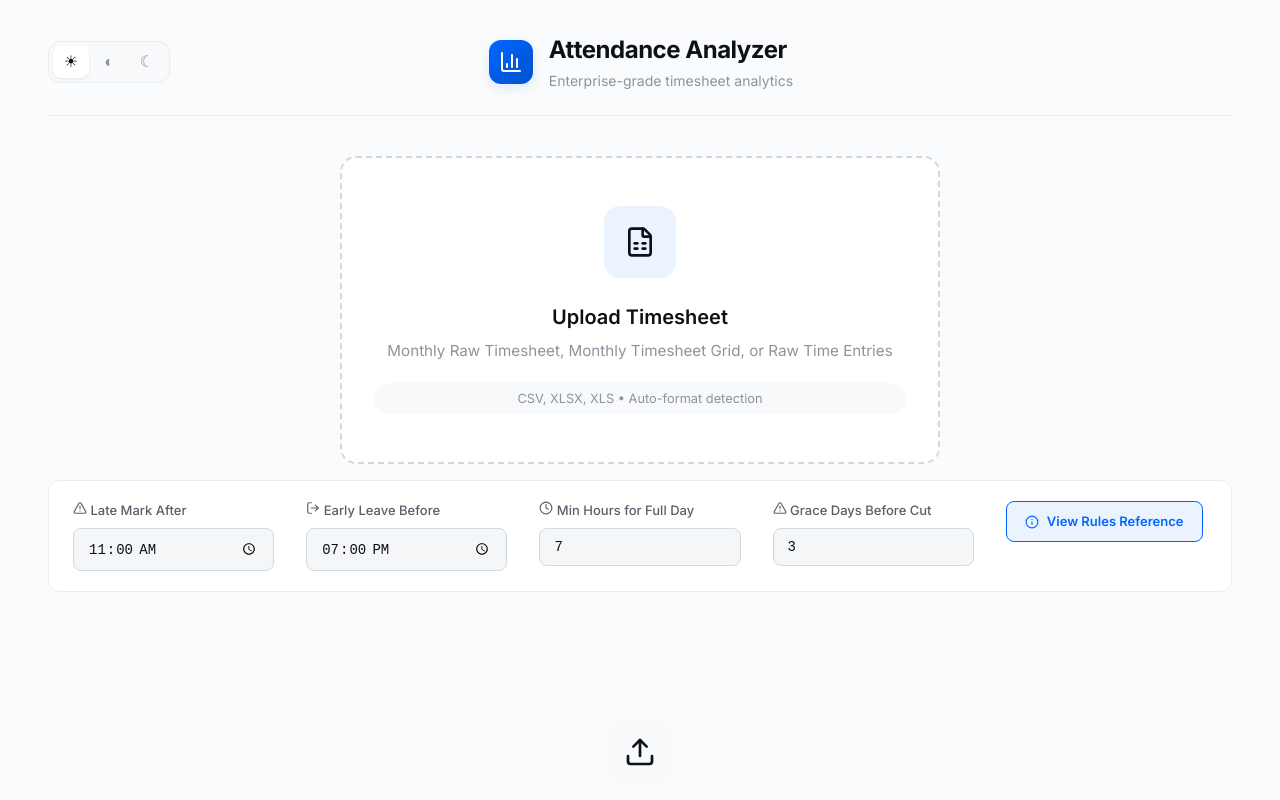
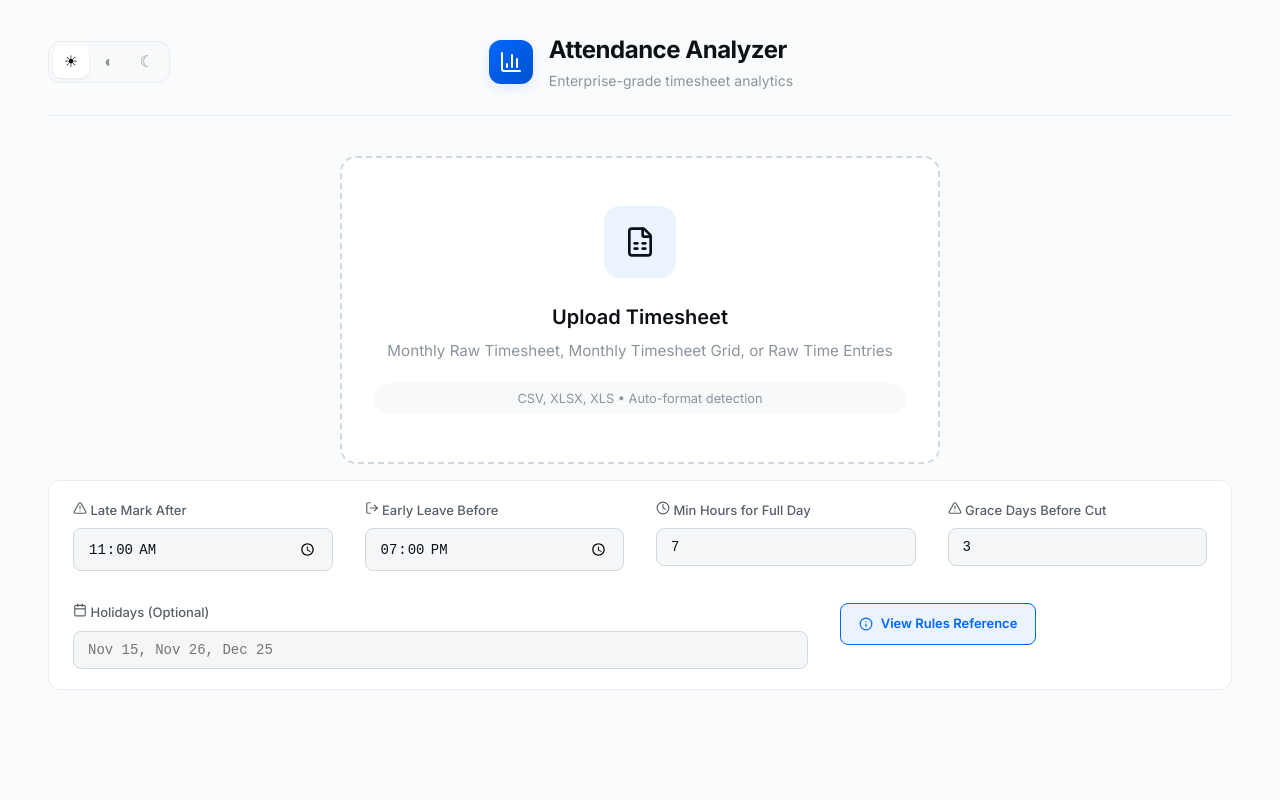
Before and after one commit to visheshsanghvi112/attendance-analyzer, a Next.js app: page / in a window 1280 px wide. Shown: the top 800 px of the page. Built offline with nearby package versions, Linux system fonts and the light colour scheme; a web font is replaced by a local one.

Commit message:
Add optional Holidays input - dates like 'Nov 15, Nov 26' are treated as paid rest days

```diff
--- a/app/globals.css
+++ b/app/globals.css
@@ -504,6 +504,11 @@ body {
   min-width: 200px;
 }
 
+.setting-group.wide {
+  flex: 2;
+  min-width: 300px;
+}
+
 .setting-label {
   display: block;
   font-size: 0.8125rem;
--- a/app/page.tsx
+++ b/app/page.tsx
@@ -424,6 +424,7 @@ export default function Home() {
   const [earlyLeaveTime, setEarlyLeaveTime] = useState('19:00');  // Early leave mark if leave before 7:00 PM
   const [minFullDayHours, setMinFullDayHours] = useState('7');    // Half day if worked less than 7 hours
   const [lateMarksPerHalfDay, setLateMarksPerHalfDay] = useState('3'); // 3 late marks = 1 half day deduction
+  const [holidays, setHolidays] = useState<string>('');           // Comma-separated holiday dates (e.g., "Nov 15, Nov 26")
 
   // Theme
   useEffect(() => {
@@ -453,6 +454,14 @@ export default function Home() {
   }, []);
 
   const removeToast = useCallback((id: string) => setToasts(prev => prev.filter(t => t.id !== id)), []);
+
+  // Check if a date is a holiday
+  const isHoliday = useCallback((dateStr: string): boolean => {
+    if (!holidays.trim()) return false;
+    const holidayList = holidays.split(',').map(h => h.trim().toLowerCase());
+    const dateLower = dateStr.toLowerCase();
+    return holidayList.some(h => dateLower.includes(h) || h.includes(dateLower.replace(/\d+\/\d+\/\d+/, '').trim()));
+  }, [holidays]);
 
   // Parse Raw Time Entries
   const parseRawEntries = useCallback((data: Record<string, string>[]) => {
@@ -525,7 +534,8 @@ export default function Home() {
         const date = dayEntry[0];
         const dayData = dayEntry[1];
         const isSunday = dayData.day === 'Sunday';
-        const isRestDay = isSunday;
+        const isHolidayDay = isHoliday(date);
+        const isRestDay = isSunday || isHolidayDay;
         const isPresent = dayData.hours > 0 || dayData.firstIn !== '';
         const isAbsent = !isRestDay && !isPresent;
 
@@ -575,7 +585,7 @@ export default function Home() {
     }
 
     return stats;
-  }, [lateMarkTime, earlyLeaveTime, minFullDayHours, lateMarksPerHalfDay]);
+  }, [lateMarkTime, earlyLeaveTime, minFullDayHours, lateMarksPerHalfDay, isHoliday]);
 
   // Parse Monthly Timesheet
   const parseMonthly = useCallback((rawData: string[][]) => {
@@ -643,7 +653,8 @@ export default function Home() {
           const hStr = row[col.idx]?.toString() || '';
           const day = col.day?.toLowerCase() || '';
           const isSunday = day === 'sun' || day === 'sunday';
-          const isRest = isSunday || hStr === '';
+          const isHolidayDay = isHoliday(col.date);
+          const isRest = isSunday || isHolidayDay || hStr === '';
           const hrs = parseDuration(hStr);
           const isAbsent = !isRest && (hStr === '-' || hrs === 0);
           const isPresent = !isRest && !isAbsent && hrs > 0;
@@ -674,7 +685,7 @@ export default function Home() {
     }
 
     return stats;
-  }, [minFullDayHours, addToast]);
+  }, [minFullDayHours, addToast, isHoliday]);
 
   // Parse Monthly Daily format (Day, Date, Full Name, ... First In, Last Out)
   const parseMonthlyDaily = useCallback((rawData: string[][]) => {
@@ -760,7 +771,8 @@ export default function Home() {
       for (const dayEntry of sortedDays) {
         const dayData = dayEntry[1];
         const isSunday = dayData.day?.toLowerCase() === 'sunday';
-        const isRest: boolean = isSunday;
+        const isHolidayDay = isHoliday(dayData.date);
+        const isRest: boolean = isSunday || isHolidayDay;
         const isAbsent: boolean = !isRest && dayData.hours === 0 && !dayData.firstIn;
         const isPresent: boolean = !isRest && (dayData.hours > 0 || !!dayData.firstIn);
         const isHalfDay: boolean = isPresent && dayData.hours > 0 && dayData.hours < minHours;
@@ -796,7 +808,7 @@ export default function Home() {
     }
 
     return stats;
-  }, [lateMarkTime, earlyLeaveTime, minFullDayHours, lateMarksPerHalfDay, addToast]);
+  }, [lateMarkTime, earlyLeaveTime, minFullDayHours, lateMarksPerHalfDay, addToast, isHoliday]);
 
   // Read file to raw data
   const readFileToData = useCallback(async (file: File): Promise<string[][]> => {
@@ -1130,6 +1142,10 @@ export default function Home() {
             <label className="setting-label"><AlertTriangle size={14} /> Grace Days Before Cut</label>
             <input type="number" step="1" min="1" max="10" className="setting-input" value={lateMarksPerHalfDay} onChange={e => setLateMarksPerHalfDay(e.target.value)} onBlur={handleSettings} />
           </div>
+          <div className="setting-group wide">
+            <label className="setting-label"><Calendar size={14} /> Holidays (Optional)</label>
+            <input type="text" className="setting-input" placeholder="Nov 15, Nov 26, Dec 25" value={holidays} onChange={e => setHolidays(e.target.value)} onBlur={handleSettings} />
+          </div>
           <div className="setting-group">
             <Link href="/rules" className="rules-link">
               <Info size={14} />
```
